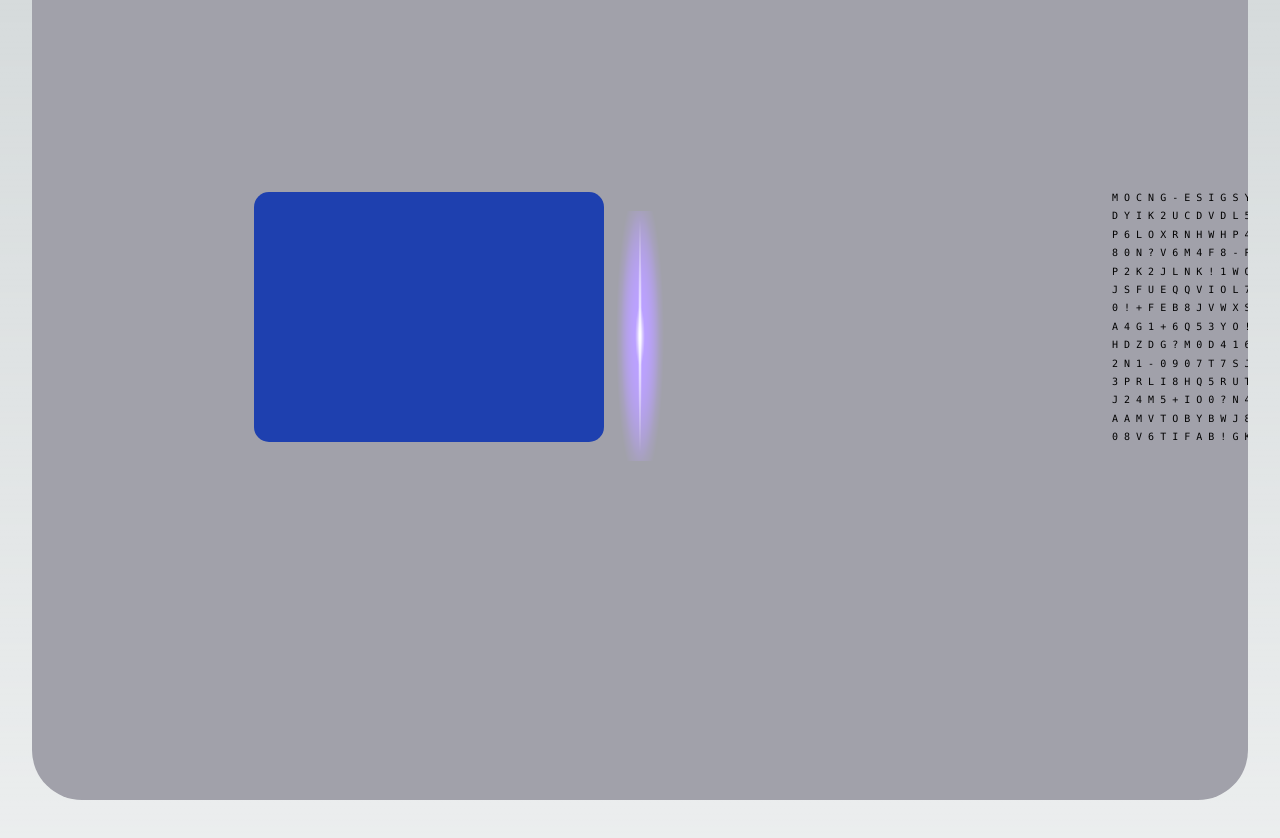
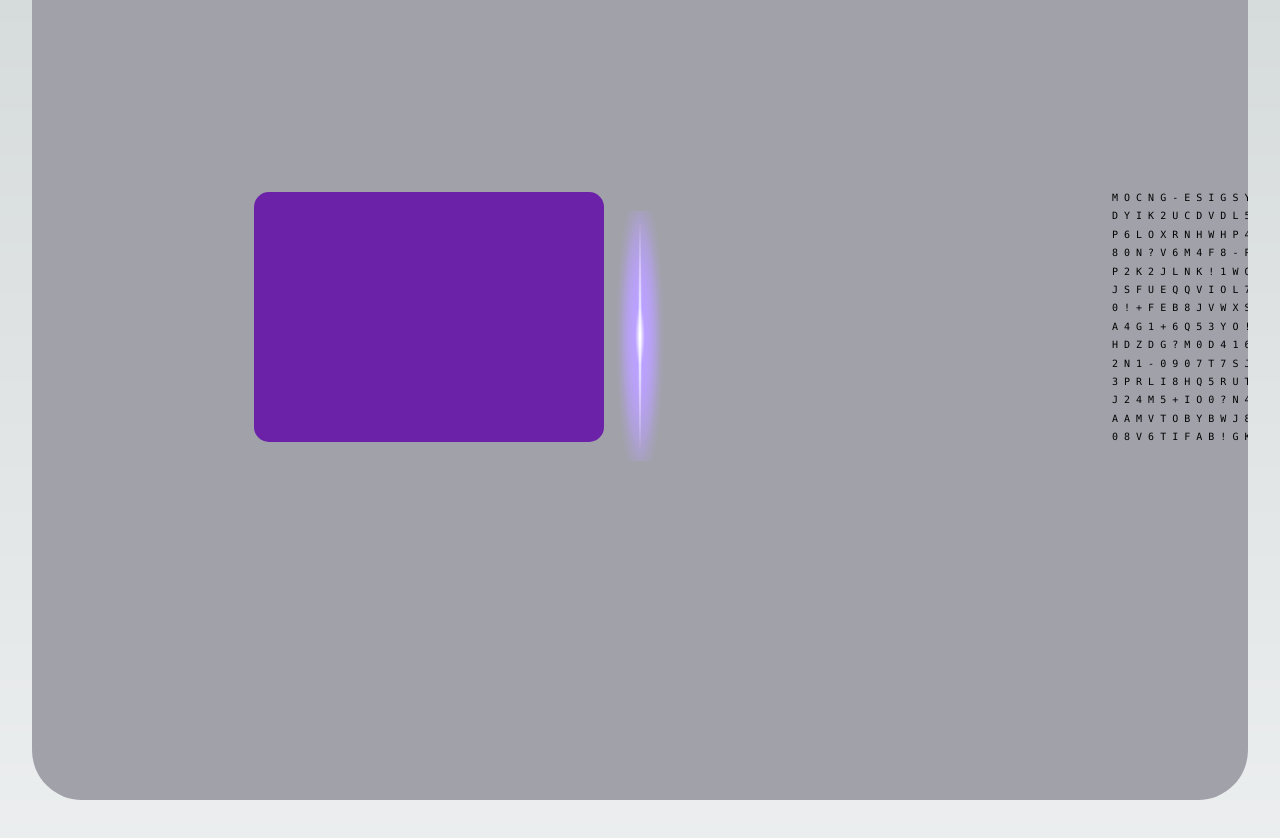
Before and after one commit to Marcus-Ayers/encrypt-animation, a Next.js app: page / in a window 1280 px wide. Shown: the top 838 px of the page. Built offline with nearby package versions, Linux system fonts and the light colour scheme.

Commit message:
color changes

```diff
--- a/app/page.js
+++ b/app/page.js
@@ -46,7 +46,7 @@ export default function Home() {
   }
 
   const bigArray = generateArray();
-  console.log(bigArray);
+  // console.log(bigArray);
 
   return (
     <div className="">
@@ -60,10 +60,10 @@ export default function Home() {
           >
             <Marquee direction="right" speed={100}>
               <div className="bg-blue-800" style={divStyle1}></div>
-              <div className="bg-blue-800" style={divStyle1}></div>
-              <div className="bg-blue-800" style={divStyle1}></div>
-              <div className="bg-blue-800" style={divStyle1}></div>
-              <div className="bg-blue-800" style={divStyle1}></div>
+              <div className="bg-red-800" style={divStyle1}></div>
+              <div className="bg-green-800" style={divStyle1}></div>
+              <div className="bg-orange-800" style={divStyle1}></div>
+              <div className="bg-purple-800" style={divStyle1}></div>
             </Marquee>
           </div>
           <div
--- a/package.json
+++ b/package.json
@@ -17,6 +17,7 @@
     "react": "18.2.0",
     "react-dom": "18.2.0",
     "react-fast-marquee": "^1.6.0",
+    "react-intersection-observer": "^9.4.4",
     "tailwindcss": "3.3.2"
   }
 }
```
Also changed, not shown: 1 other file (tests, documents, lock files or other folders).
